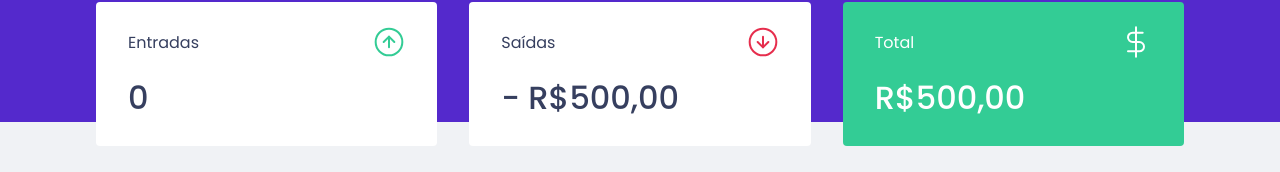
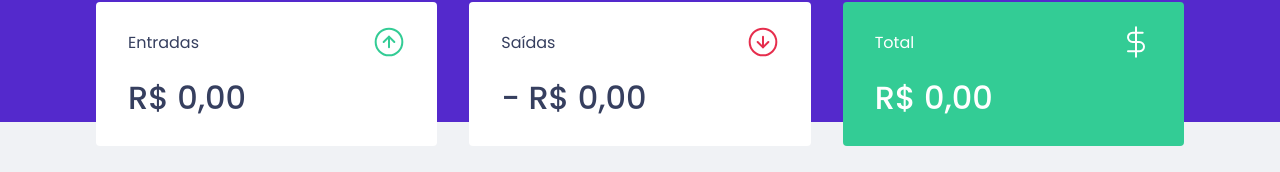
Before and after one commit to MarceloTadini/DtMoney, a React (Create React App) app in the folder dtmoney/: page / in a window 1280 px wide. Shown: the part 150-322 px from the top of the page. Built offline with nearby package versions, Linux system fonts and the light colour scheme; no server answers; what miragejs would draw is missing.

Commit message:
Cálculo do sumário

```diff
--- a/dtmoney/src/components/Summary/index.tsx
+++ b/dtmoney/src/components/Summary/index.tsx
@@ -7,14 +7,32 @@
 
 export function Summary(){
 
-    const {transactions} = useContext(TransactionsContext);
+     const {transactions} = useContext(TransactionsContext);
 
-    const totalDeposit = transactions.reduce((acc, transaction) => {
-        if (transaction.type === 'deposit'){
-            return acc + transaction.amount;
+    // const totalDeposit = transactions.reduce((acc, transaction) => {
+    //     if (transaction.type === 'deposit'){
+    //         return acc + transaction.amount;
+    //     }
+    //     return acc;
+    // }, 0);
+
+    const summary = transactions.reduce((acc, transaction) => {
+        if(transaction.type === 'deposit'){
+            acc.deposits += transaction.amount;
+            acc.total += transaction.amount;
+        } else{
+            acc.withdraws += transaction.amount;
+            acc.total -= transaction.amount;
         }
+
         return acc;
-    }, 0)
+    },
+    {
+        deposits: 0,
+        withdraws: 0,
+        total: 0,
+
+    });
 
     return(
        <Container>
@@ -24,21 +42,38 @@
                    <p>Entradas</p>
                    <img src={incomeImg} alt="Entradas" />
                </header>
-               <strong>{totalDeposit}</strong>
+               <strong>
+                   {new Intl.NumberFormat('pt-BR', {
+                                    style: 'currency',
+                                    currency: 'BRL',
+
+                    }).format(summary.deposits)}
+                </strong>
            </div>
            <div>
                <header>
                    <p>Saídas</p>
                    <img src={outcomeImg} alt="Saídas" />
                </header>
-               <strong> - R$500,00</strong>
+               <strong>
+                   - {new Intl.NumberFormat('pt-BR', {
+                                    style: 'currency',
+                                    currency: 'BRL',
+
+                    }).format(summary.withdraws)}
+                </strong>
            </div>
            <div className="highlight-background">
                <header>
                    <p>Total</p>
                    <img src={totalImg} alt="Total" />
                </header>
-               <strong>R$500,00</strong>
+               <strong>
+                {new Intl.NumberFormat('pt-BR', {
+                                    style: 'currency',
+                                    currency: 'BRL',
+                }).format(summary.total)}
+               </strong>
            </div>
        </Container>
     );
```
